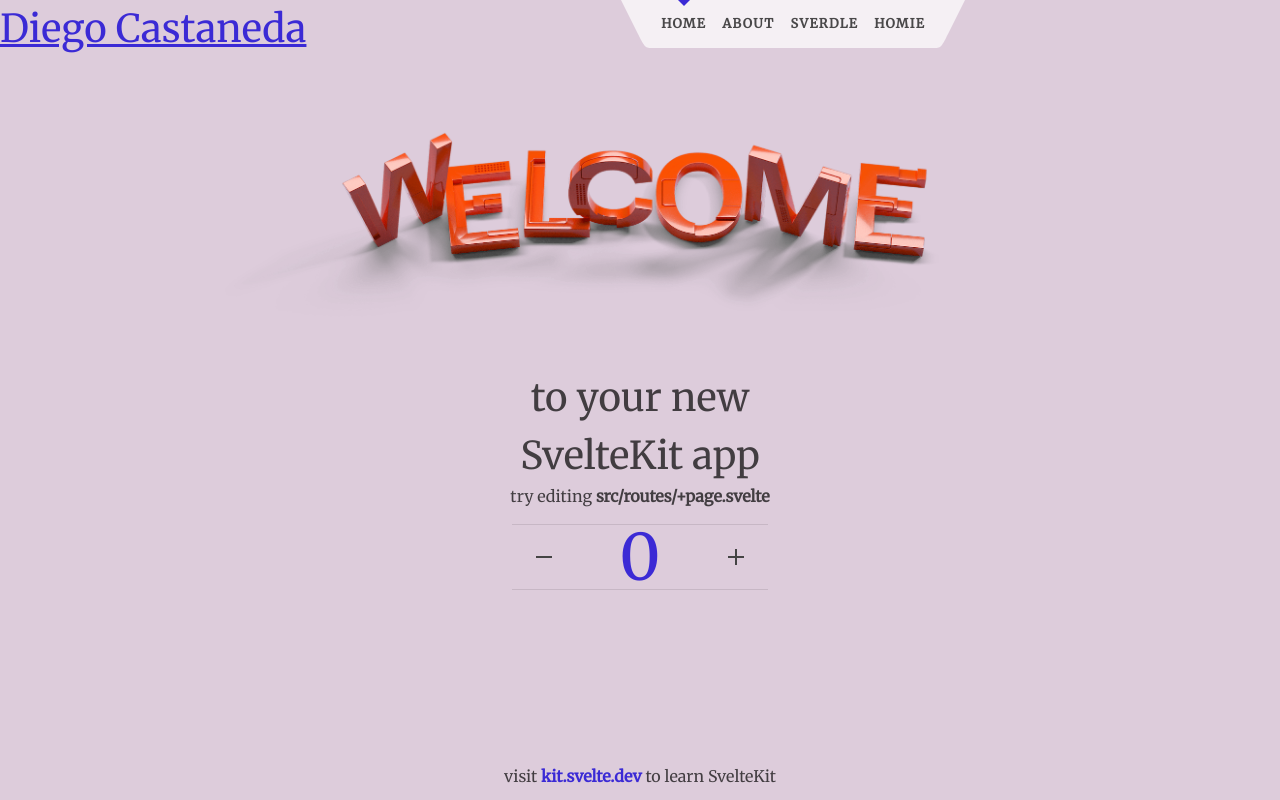
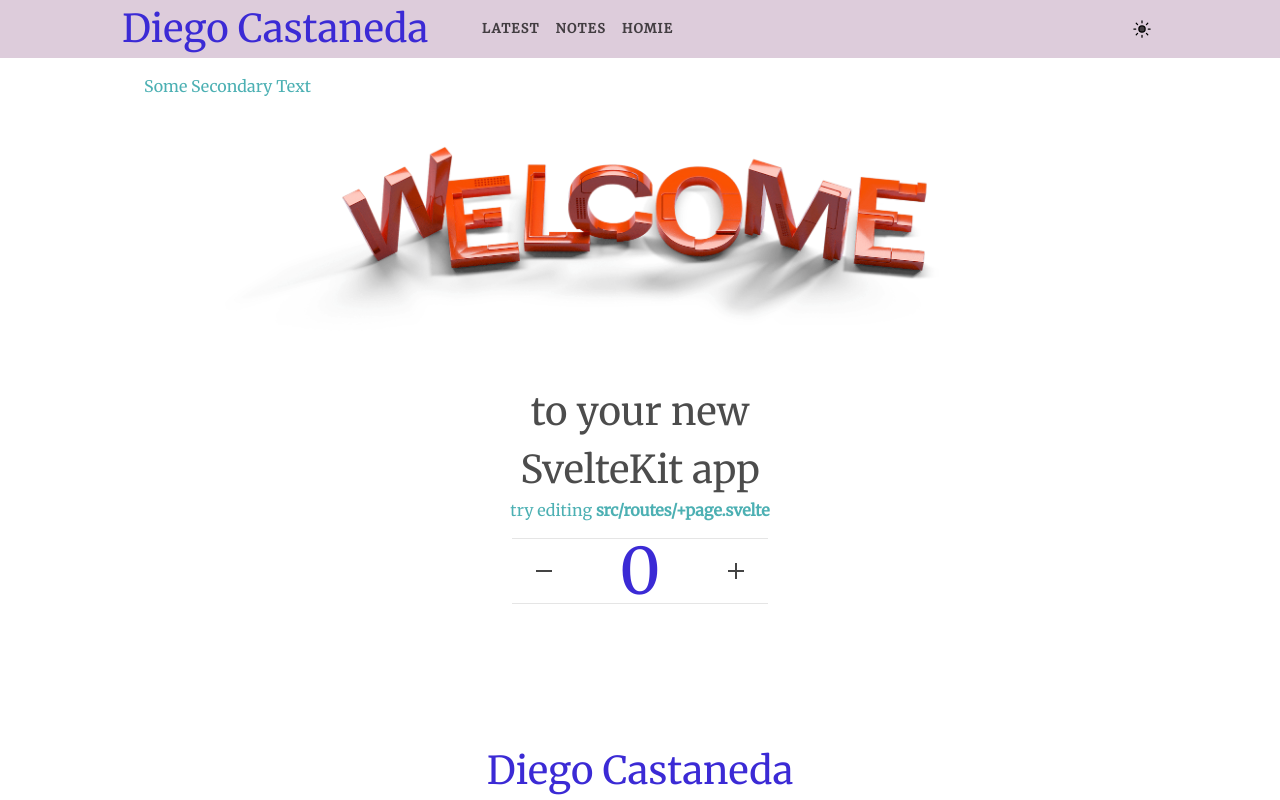
Before and after one commit to Diego-Castaneda/diegocastaneda.github.io, a SvelteKit app: page / in a window 1280 px wide. Built offline with nearby package versions, Linux system fonts and the light colour scheme.

Commit message:
Added toggle theme button and updated header formatting.

```diff
--- /dev/null
+++ b/src/lib/scss/_base.css
@@ -0,0 +1,8 @@
+.container {
+    width: 100%;
+    max-width: 1100px;
+    padding-right: 32px;
+    padding-left: 32px;
+    margin-right: auto;
+    margin-left: auto;
+}
--- a/src/lib/scss/styles.css
+++ b/src/lib/scss/styles.css
@@ -1,4 +1,5 @@
 @import './_reset.css';
+@import './_base.css';
 @import '@fontsource/merriweather';
 /* @import "@fontsource/libre-baskerville"; */
 
@@ -12,6 +13,8 @@
 	--color-bg-1: #DDCCDB;
 	--color-bg-2: hsl(224, 44%, 95%);
 	--color-theme-1: #3b2ad5;
+	--color-primary: var(--color-theme-1);
+	--color-secondary: #4cb0b3;
 	--color-theme-2: #4075a6;
 	--color-text: rgba(0, 0, 0, 0.7);
 	--column-width: 42rem;
@@ -24,7 +27,7 @@
 body {
 	margin: 0;
 	background-attachment: fixed;
-	background-color: var(--color-bg-1);
+	background-color: white;
 }
 
 h1,
@@ -49,6 +52,7 @@ h1 {
 
 h2 {
 	font-size: 1rem;
+	color: var(--color-secondary);
 }
 
 pre {
--- a/src/routes/+layout.svelte
+++ b/src/routes/+layout.svelte
@@ -1,18 +1,23 @@
 <script>
 	import Header from './Header.svelte';
+	import Footer from './Footer.svelte';
 	import '$lib/scss/styles.css';
 </script>
 
 <div class="app">
 	<Header />
 
-	<main>
+	<main style="background-color: white;">
+		<h2>Some Secondary Text</h2>
 		<slot />
 	</main>
 
-	<footer>
+	<Footer />
+
+	<!-- <footer>
 		<p>visit <a href="https://kit.svelte.dev">kit.svelte.dev</a> to learn SvelteKit</p>
-	</footer>
+	</footer> -->
+
 </div>
 
 <style>
--- /dev/null
+++ b/src/routes/Footer.svelte
@@ -0,0 +1,5 @@
+<footer>
+    <div class="center">
+        <a href="/"><h1>Diego Castaneda</h1></a>
+    </div>
+</footer>
--- a/src/routes/Header.svelte
+++ b/src/routes/Header.svelte
@@ -2,87 +2,71 @@
 	import { page } from '$app/stores';
 	import logo from '$lib/images/svelte-logo.svg';
 	import github from '$lib/images/github.svg';
+	import ThemeToggle from './ThemeToggle.svelte';
 </script>
 
 <header>
-	<div class="corner">
+	<div class="container flex-row">
+		<div class="logo">
 			<a href="/"><h1>Diego Castaneda</h1></a>
 		</div>
-	<!-- <div class="corner">
-		<a href="https://kit.svelte.dev">
-			<img src={logo} alt="SvelteKit" />
-		</a>
-	</div> -->
-
 		<nav>
-		<svg viewBox="0 0 2 3" aria-hidden="true">
-			<path d="M0,0 L1,2 C1.5,3 1.5,3 2,3 L2,0 Z" />
-		</svg>
-		<ul>
-			<li aria-current={$page.url.pathname === '/' ? 'page' : undefined}>
-				<a href="/">Home</a>
-			</li>
-			<li aria-current={$page.url.pathname === '/about' ? 'page' : undefined}>
-				<a href="/about">About</a>
-			</li>
-			<li aria-current={$page.url.pathname.startsWith('/sverdle') ? 'page' : undefined}>
-				<a href="/sverdle">Sverdle</a>
-			</li>
+			<ul class="page-links">
+				<li><a href="#">Latest</a></li>
+				<li><a href="#">Notes</a></li>
 				<li aria-current={$page.url.pathname === '/home' ? 'page' : undefined}>
 					<a href="/home">Homie</a>
 				</li>
 			</ul>
-		<svg viewBox="0 0 2 3" aria-hidden="true">
-			<path d="M0,0 L0,3 C0.5,3 0.5,3 1,2 L2,0 Z" />
-		</svg>
+			<div class="links">
+				<ThemeToggle />
+			</div>
+
 		</nav>
-
-	<div class="corner">
-		<a href="https://github.com/sveltejs/kit">
-			<img src={github} alt="GitHub" />
-		</a>
 	</div>
 </header>
 
 <style>
 	header {
-		display: flex;
-		justify-content: space-between;
+		/* display: flex;
+		justify-content: space-between; */
+		background-color: var(--color-bg-1);
 	}
 
-	/* .corner {
-		width: 3em;
-		height: 3em;
-	} */
+	.page-links {
+		margin-right: auto;
+	}
 
-	.corner a {
+	.flex-row {
+		display: flex;
+		justify-content: flex-start;
+		align-items: center;
+	}
+
+	.logo {
+		display: flex;
+		justify-content: start;
+		min-width: 320px;
+		padding: 0;
+		margin-right: 2rem;
+	}
+
+	.links {
+		display: flex;
+		align-items: center;
+	}
+	/* .corner a {
 		display: flex;
 		align-items: center;
 		justify-content: center;
 		width: 100%;
 		height: 100%;
-	}
-
-	/* .corner img {
-		width: 2em;
-		height: 2em;
-		object-fit: contain;
 	} */
 
 	nav {
 		display: flex;
-		justify-content: center;
 		--background: rgba(255, 255, 255, 0.7);
-	}
-
-	svg {
-		width: 2em;
-		height: 3em;
-		display: block;
-	}
-
-	path {
-		fill: var(--background);
+		width: 100%;
 	}
 
 	ul {
@@ -91,16 +75,10 @@
 		margin: 0;
 		height: 3em;
 		display: flex;
-		justify-content: center;
+		justify-content: start;
 		align-items: center;
 		list-style: none;
-		background: var(--background);
 		background-size: contain;
-	}
-
-	li {
-		position: relative;
-		height: 100%;
 	}
 
 	li[aria-current='page']::before {
--- /dev/null
+++ b/src/routes/ThemeToggle.svelte
@@ -0,0 +1,48 @@
+<noscript>
+	<!-- Hide the theme toggle if JavaScript is disabled -->
+	<style>
+		.theme-toggle {
+			display: none !important;
+		}
+	</style>
+</noscript>
+
+<button class="theme-toggle">
+    <svg
+        xmlns="http://www.w3.org/2000/svg"
+        class="ionicon"
+        viewBox="0 0 512 512"
+        fill="var(--color-text)"
+        stroke="var(--color-text)"
+    >
+
+        <path
+            fill="none"
+            stroke="black"
+            stroke-linecap="round"
+            stroke-miterlimit="10"
+            stroke-width="32"
+            d="M256 48v48M256 416v48M403.08 108.92l-33.94 33.94M142.86 369.14l-33.94 33.94M464 256h-48M96 256H48M403.08 403.08l-33.94-33.94M142.86 142.86l-33.94-33.94"
+        />
+        <circle
+            cx="256"
+            cy="256"
+            r="80"
+            stroke="currentColor"
+            stroke-linecap="round"
+            stroke-miterlimit="10"
+            stroke-width="32"
+        />
+    </svg>
+</button>
+
+<style>
+    .theme-toggle {
+        border: none;
+        background: none;
+        height: 32px;
+        width: 32px;
+        display: flex;
+        align-items: center;
+    }
+</style>
```
Also changed, not shown: src/lib/icons/logo-rss.svelte (added, +10 -0 lines), src/lib/images/sunny-outline.svg (added). Lines whose indentation alone changed are shown as unchanged.
